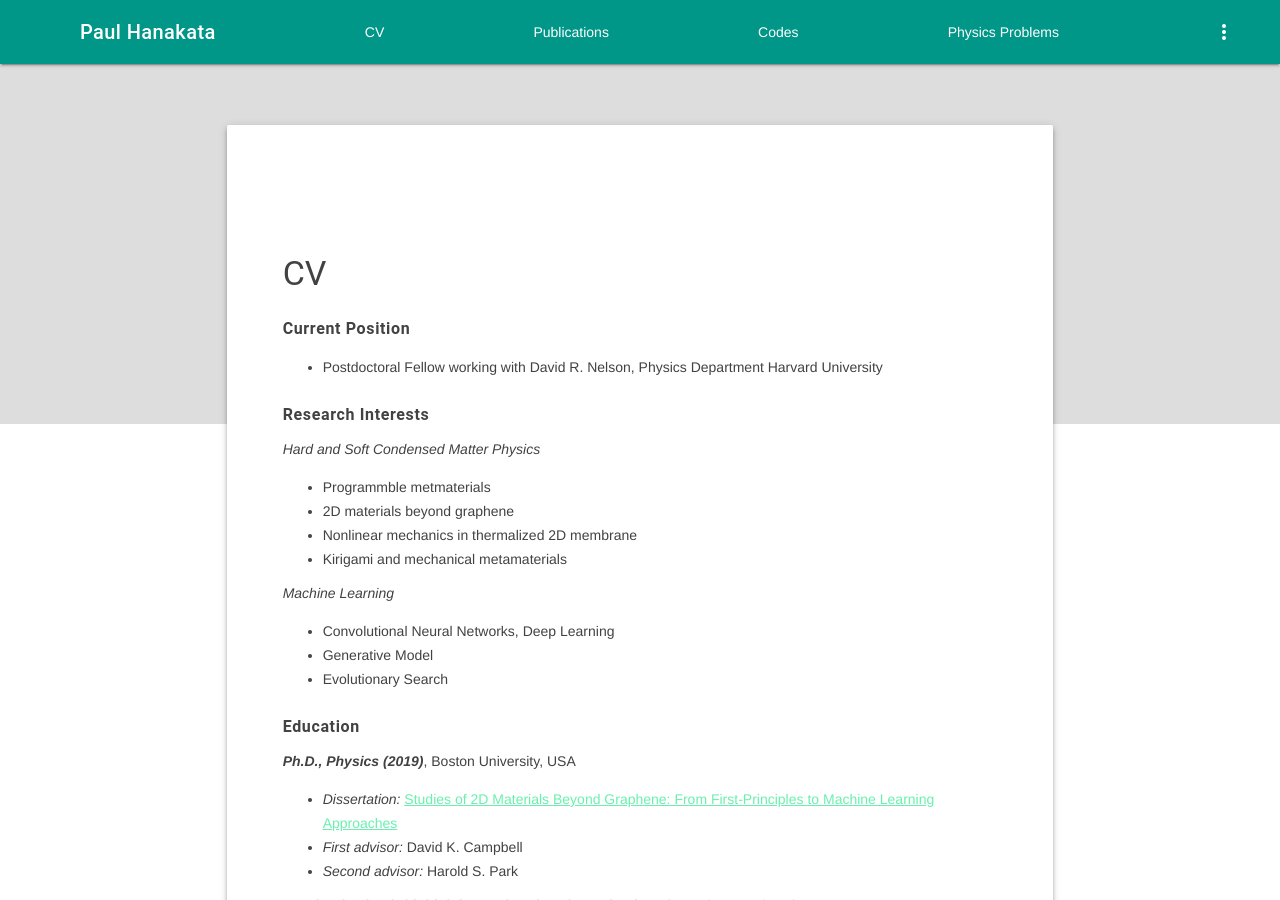
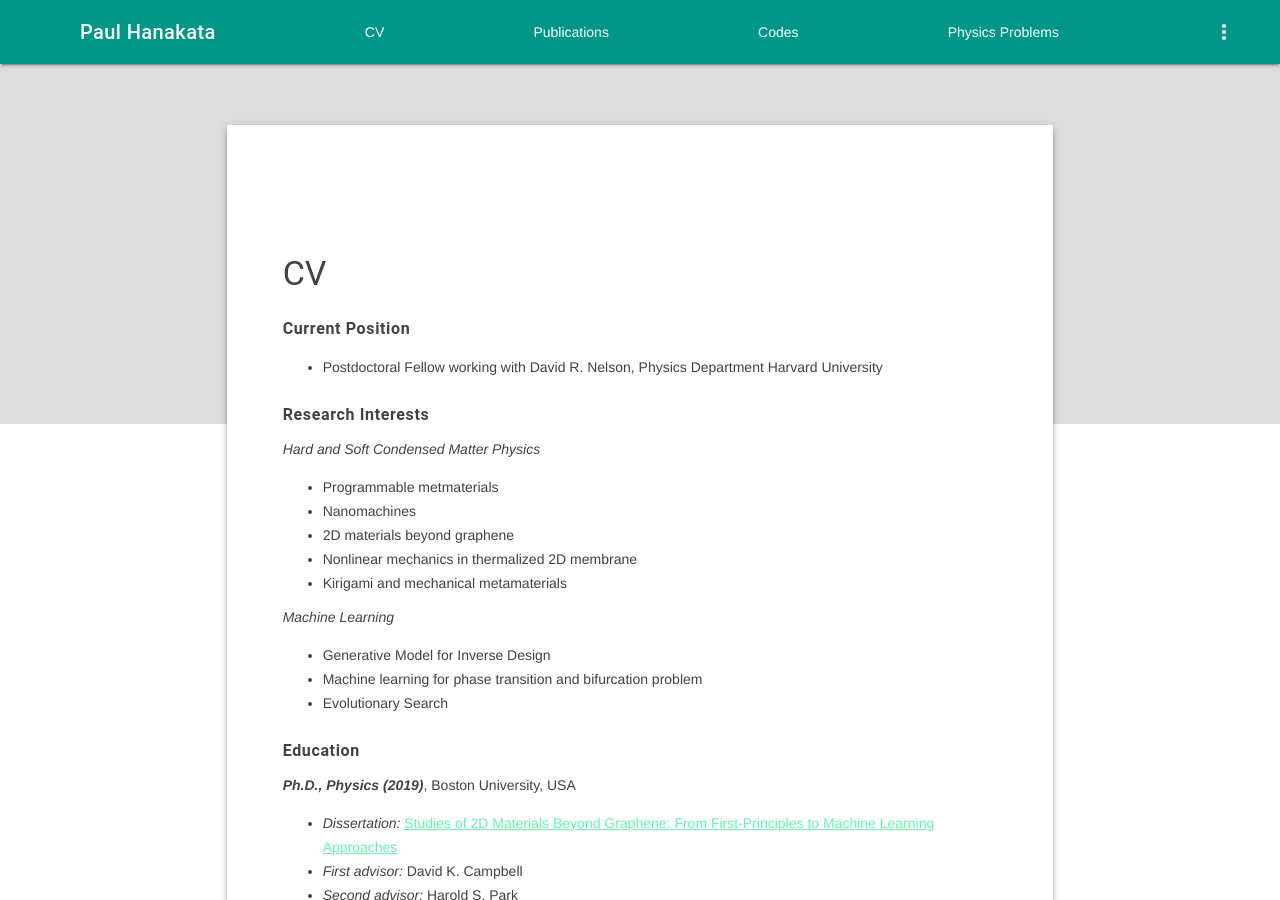
Before and after one commit to phanakata/phanakata.github.io, a Jekyll site: the page built from pages/CV.md, in a window 1280 px wide and 900 px high. Built offline with Jekyll 4.4.1, drawn with Linux system fonts in a browser that asks for light colours.

Commit message:
Update CV.md

```diff
--- a/pages/CV.md
+++ b/pages/CV.md
@@ -10,14 +10,15 @@ permalink: /CV/
 ###### __Research Interests__
 
 *Hard and Soft Condensed Matter Physics*
-* Programmble metmaterials
+* Programmable metmaterials
+* Nanomachines
 * 2D materials beyond graphene
 * Nonlinear mechanics in thermalized 2D membrane
 * Kirigami and mechanical metamaterials
 
 *Machine Learning*
-* Convolutional Neural Networks, Deep Learning
-* Generative Model
+* Generative Model for Inverse Design
+* Machine learning for phase transition and bifurcation problem
 * Evolutionary Search
 
 ###### __Education__
```
